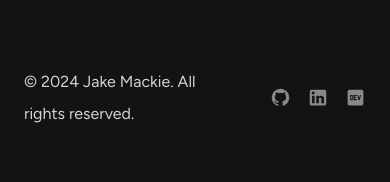
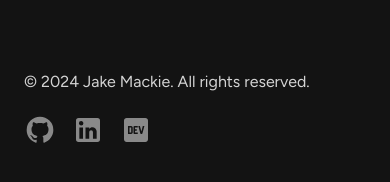
Before and after one commit to jakemackie/portfolio, a Next.js app: page /showcase in a window 390 px wide. Shown: the part 2652-2834 px from the top of the page. Built offline with nearby package versions, Linux system fonts and the light colour scheme.

Commit message:
hotfix: Footer and breakpoints

```diff
--- a/app/components/footer.tsx
+++ b/app/components/footer.tsx
@@ -6,11 +6,11 @@ import Devto from "../../public/icons/devto.svg";
 
 export default function Footer() {
   return (
-    <footer className="mt-8 mb-16 flex items-center gap-8">
+    <footer className="mt-8 mb-16 flex flex-col sm:flex-row justify-center sm:justify-start sm:items-center gap-4 sm:gap-8">
       <p className="text-neutral-300">
         © {new Date().getFullYear()} Jake Mackie. All rights reserved.
       </p>
-      <div className="flex items-center gap-4">
+      <div className="flex items-center gap-4 shrink-0">
         <Link
           aria-label="Github"
           href="https://github.com/jakemackie"
```
